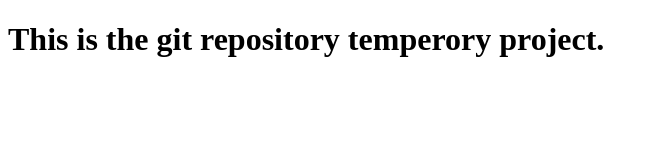
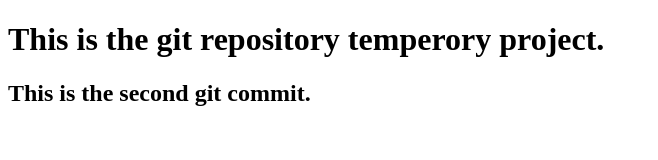
Before and after one commit to nitin1039/Mygit, a plain HTML site: page index.html in a window 1280 px wide. Shown: the whole page, without its empty margins (0-658 px from the left). Drawn offline with Linux system fonts and the light colour scheme.

Commit message:
second commit

```diff
--- a/index.html
+++ b/index.html
@@ -8,5 +8,6 @@
 </head>
 <body>
     <h1>This is the git repository temperory project.</h1>
+    <h2>This is the second git commit.</h2>
 </body>
 </html>
```
